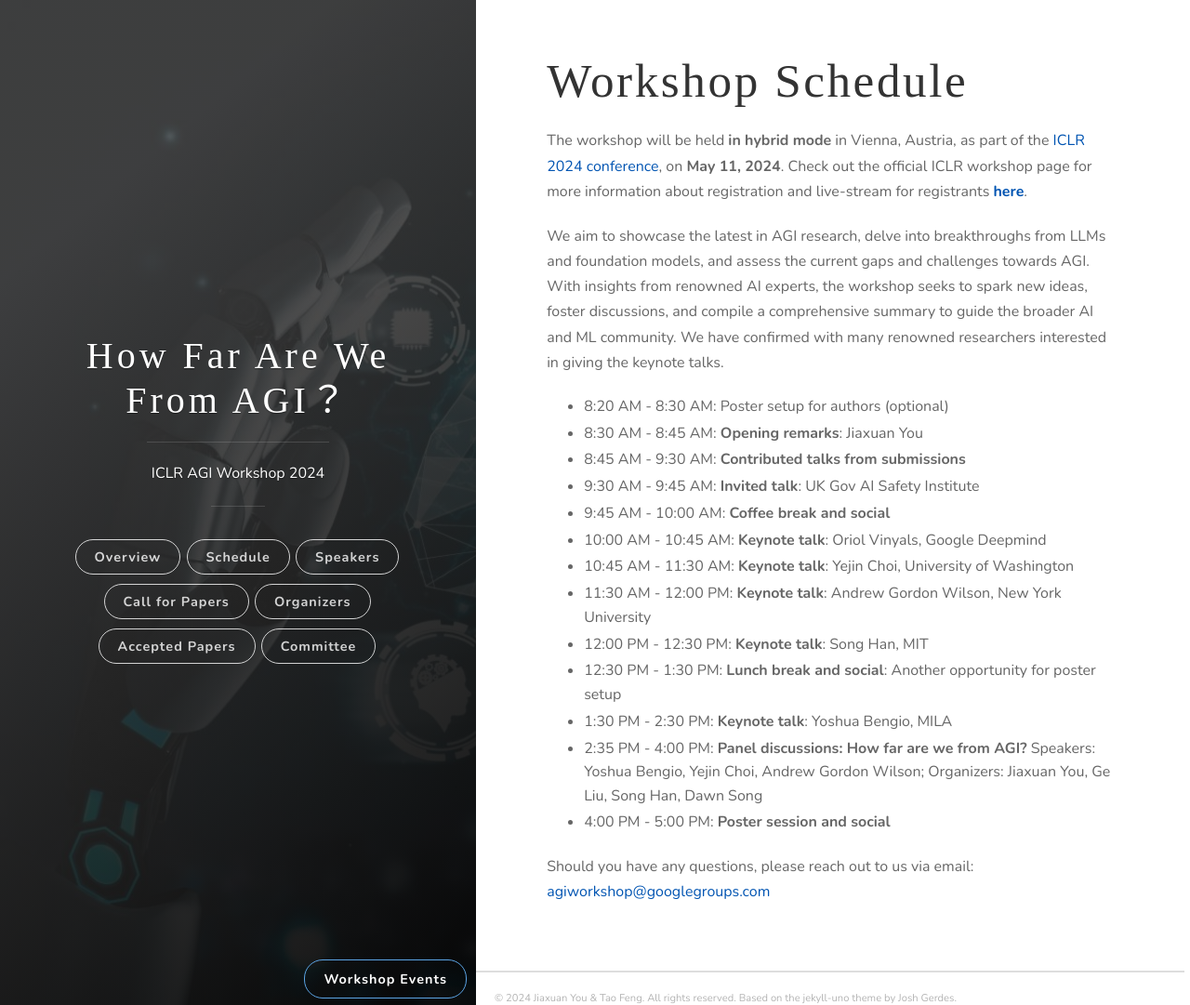
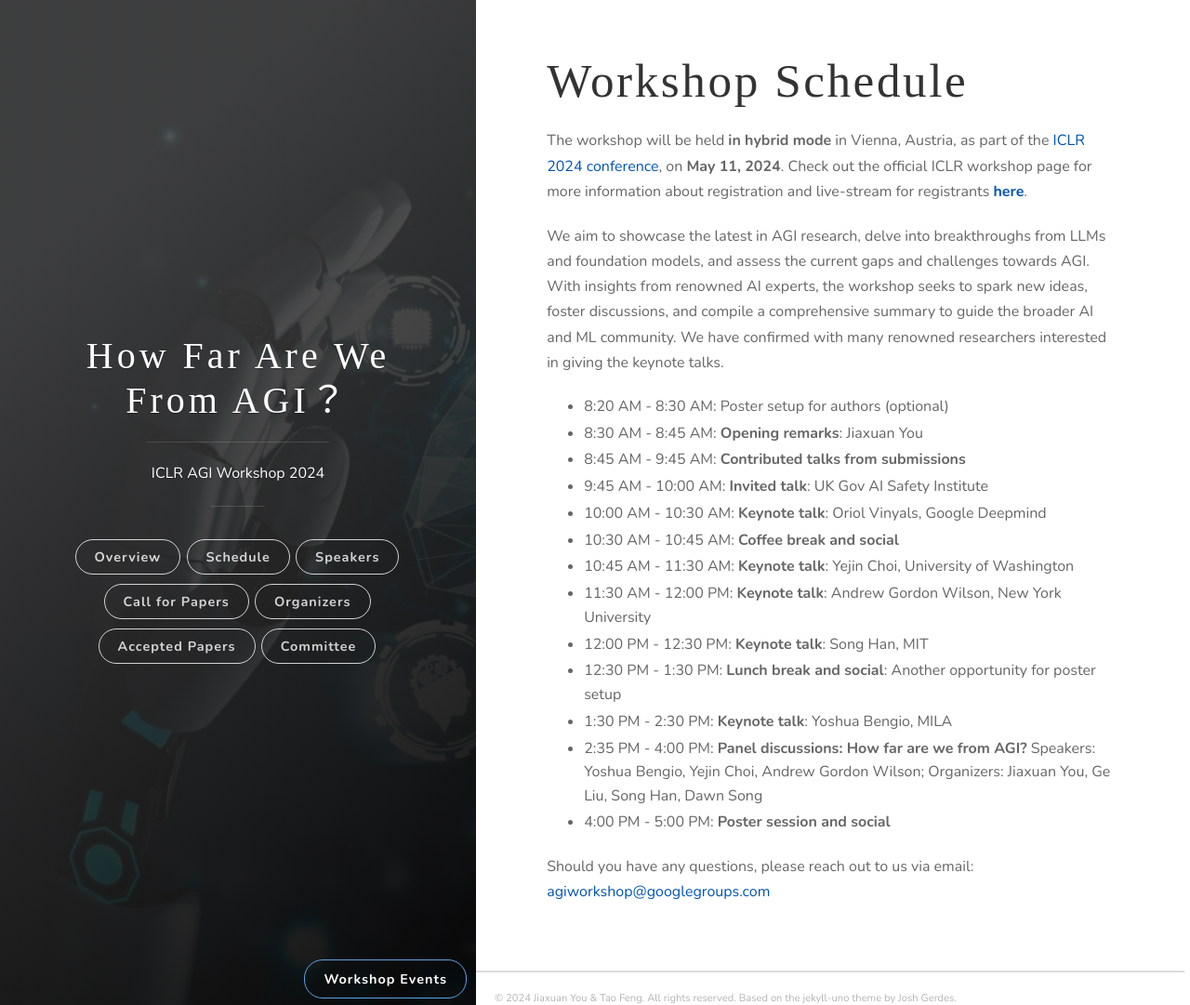
Before and after one commit to AGIWorkshop/agiworkshop.github.io, a Jekyll site: the page built from _posts/2024/schedule.md, in a window 1280 px wide and 1081 px high. Shown: the whole window at 93% size. Built offline with Jekyll 4.4.1, drawn with Linux system fonts in a browser that asks for light colours; some web fonts are replaced.

Commit message:
Update schedule.md

```diff
--- a/_posts/2024/schedule.md
+++ b/_posts/2024/schedule.md
@@ -11,10 +11,10 @@ We aim to showcase the latest in AGI research, delve into breakthroughs from LLM
 
 - 8:20 AM - 8:30 AM: Poster setup for authors (optional)
 - 8:30 AM - 8:45 AM: **Opening remarks**: Jiaxuan You
-- 8:45 AM - 9:30 AM: **Contributed talks from submissions**
-- 9:30 AM - 9:45 AM: **Invited talk**: UK Gov AI Safety Institute
-- 9:45 AM - 10:00 AM: **Coffee break and social**
-- 10:00 AM - 10:45 AM: **Keynote talk**: Oriol Vinyals, Google Deepmind
+- 8:45 AM - 9:45 AM: **Contributed talks from submissions**
+- 9:45 AM - 10:00 AM: **Invited talk**: UK Gov AI Safety Institute
+- 10:00 AM - 10:30 AM: **Keynote talk**: Oriol Vinyals, Google Deepmind
+- 10:30 AM - 10:45 AM: **Coffee break and social**
 - 10:45 AM - 11:30 AM: **Keynote talk**: Yejin Choi, University of Washington
 - 11:30 AM - 12:00 PM: **Keynote talk**: Andrew Gordon Wilson, New York University
 - 12:00 PM - 12:30 PM: **Keynote talk**: Song Han, MIT
```
